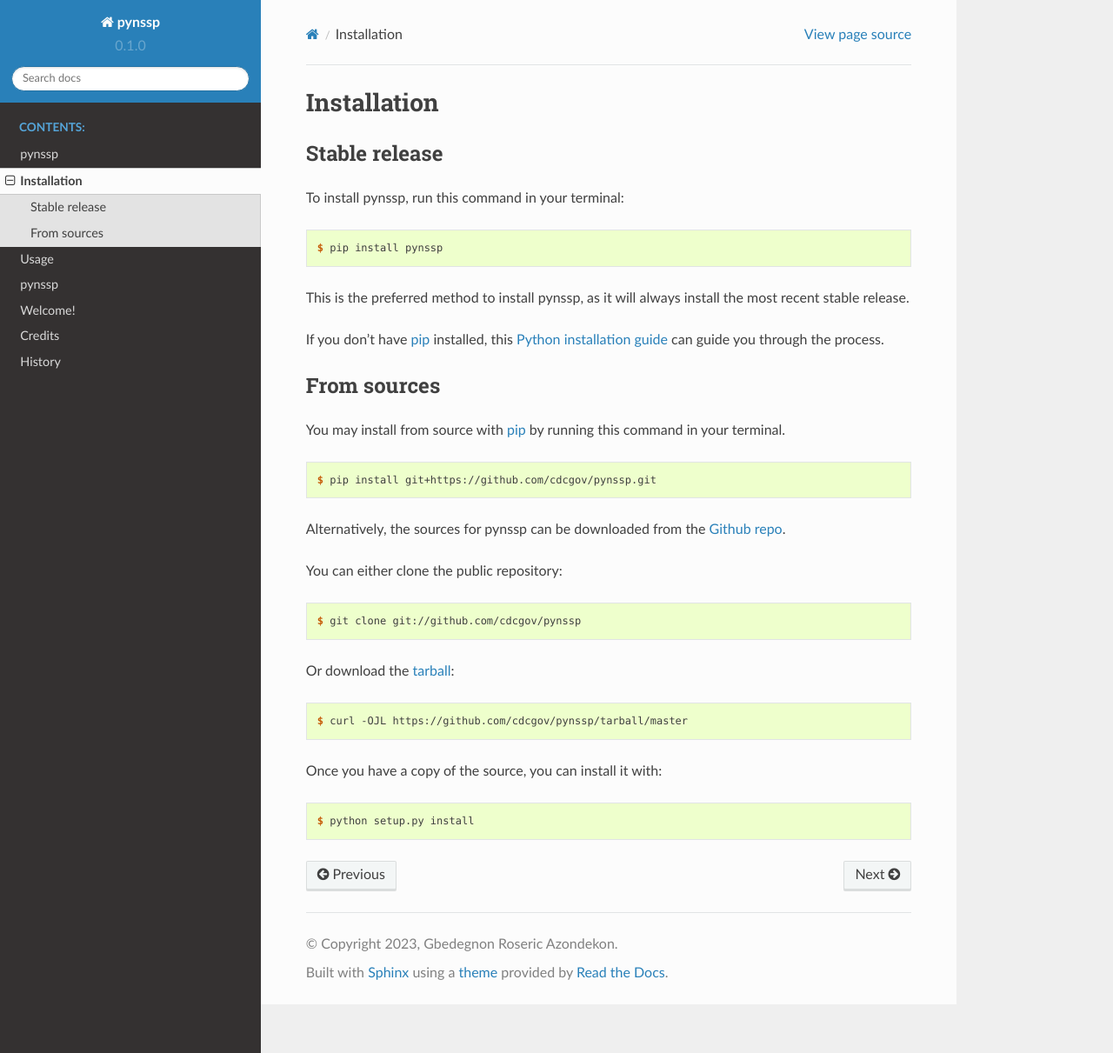
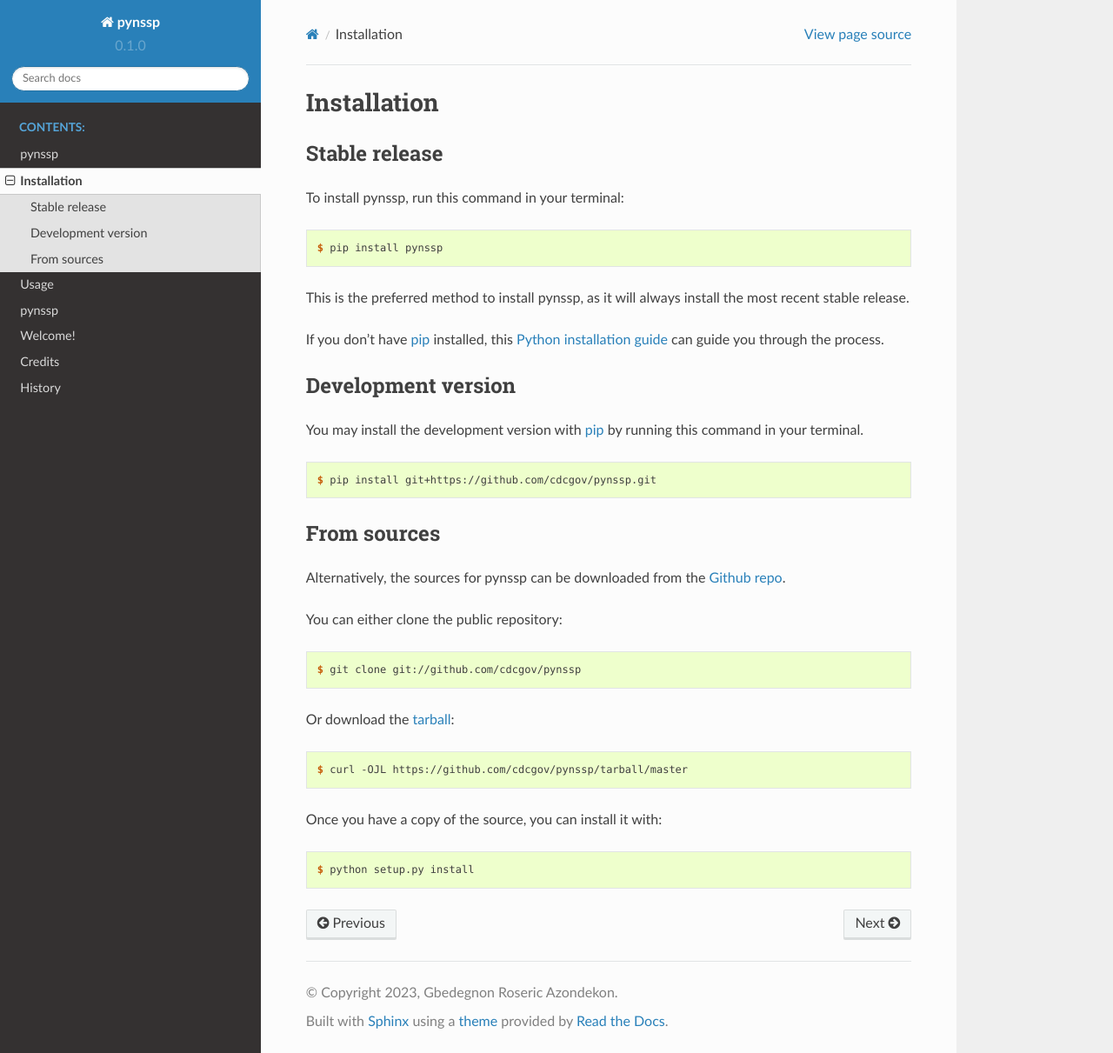
Before and after one commit to CDCgov/pynssp, a Sphinx documentation site: the page built from docs/installation.rst, in a window 1280 px wide and 1211 px high. Shown: the whole window at 87% size. Built offline with Sphinx 7.4.7 and the Read the Docs theme 2.0.0, drawn with Linux system fonts in a browser that asks for light colours.

Commit message:
Update installation doc

```diff
--- a/docs/installation.rst
+++ b/docs/installation.rst
@@ -23,15 +23,18 @@ you through the process.
 .. _Python installation guide: http://docs.python-guide.org/en/latest/starting/installation/
 
 
-From sources
+Development version
 ------------
 
-You may install from source with `pip`_ by running this command in your terminal.
+You may install the development version with `pip`_ by running this command in your terminal.
 
 .. code-block:: console
 
     $ pip install git+https://github.com/cdcgov/pynssp.git
 
+
+From sources
+------------
 
 Alternatively, the sources for pynssp can be downloaded from the `Github repo`_.
 
```
